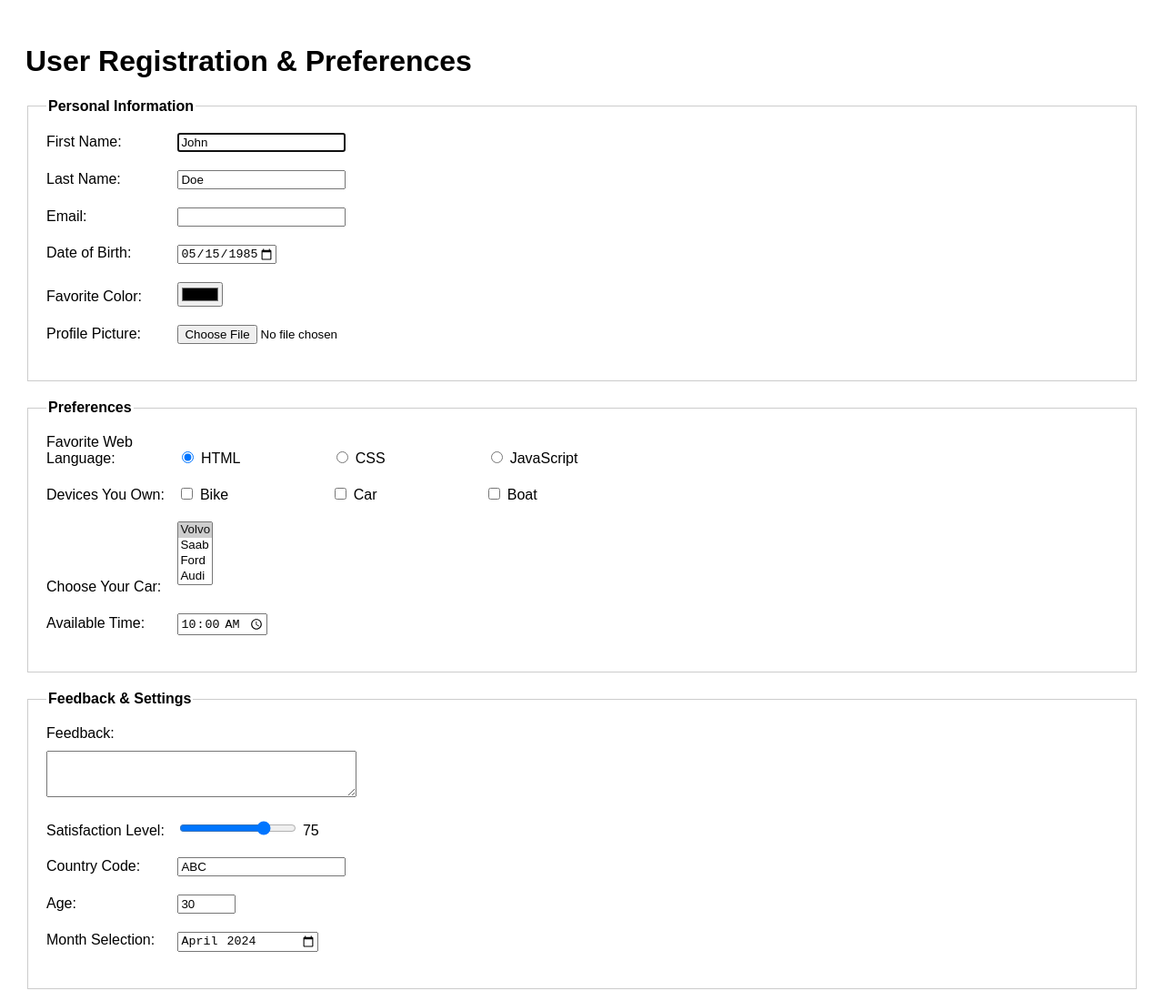
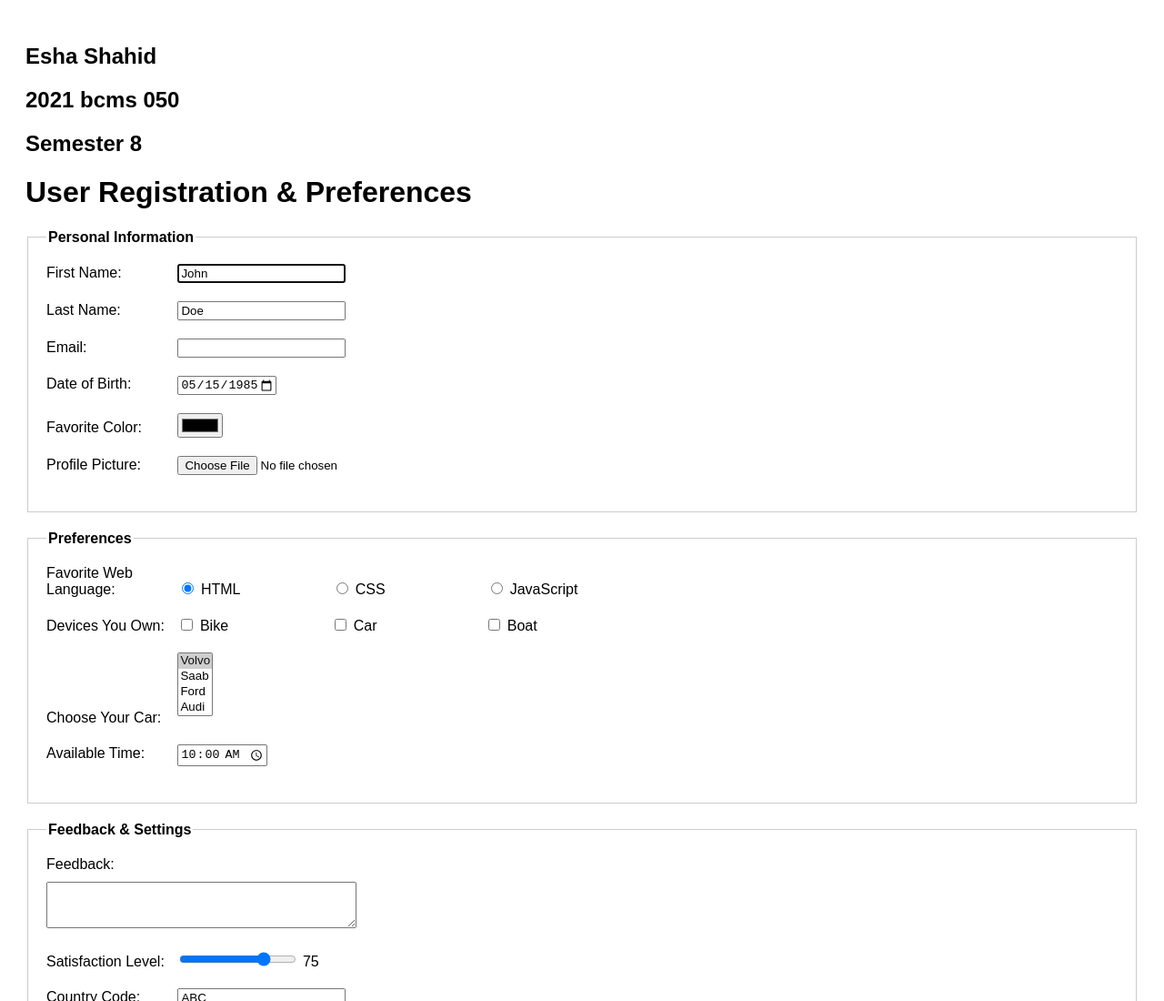
Before and after one commit to EshaShahid505/Assignment-3, a plain HTML site: page index.html in a window 1280 px wide. Shown: the top 1100 px of the page at 91% size. Drawn offline with Linux system fonts and the light colour scheme.

Commit message:
Update index.html

```diff
--- a/index.html
+++ b/index.html
@@ -7,6 +7,9 @@
     <title>Assignment 3</title>
   </head>
   <body>
+    <h2>Esha Shahid</h2>
+    <h2>2021 bcms 050</h2>
+    <h2>Semester 8</h2>
     <h1>User Registration & Preferences</h1>
     <form action="#" method="post" autocomplete="on" target="_blank">
       <!-- Personal Information -->
```
